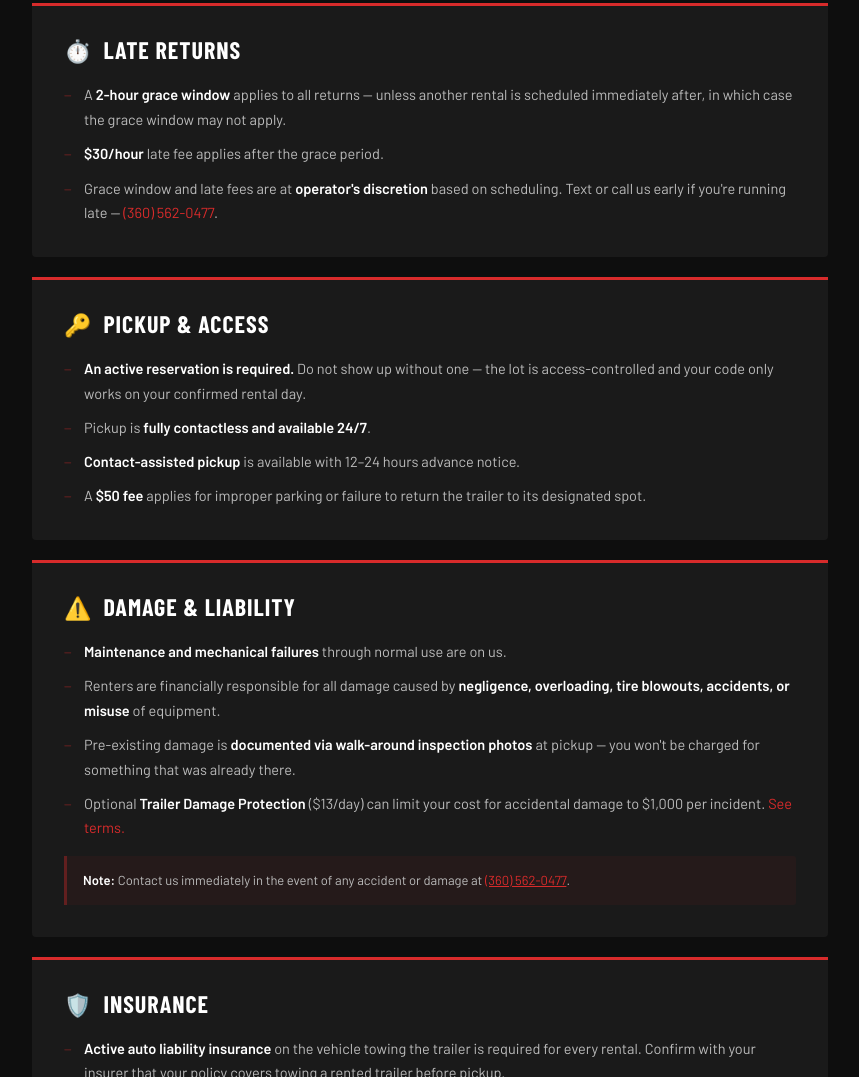
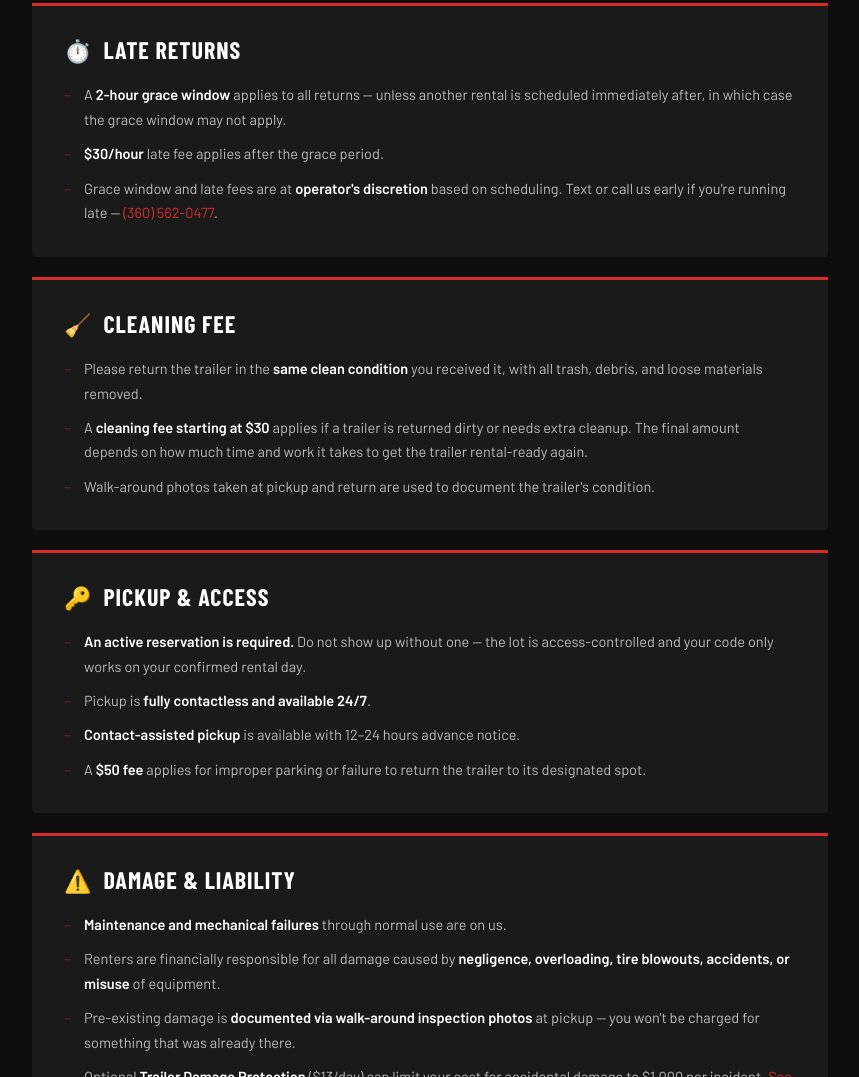
Before and after one commit to 509trailers-byte/509trailers-site, a plain HTML site: page policies.html in a window 1280 px wide. Shown: the part 730-1807 px from the top of the page, without its empty margins (210-1069 px from the left). Drawn offline with nearby package versions, Linux system fonts and the light colour scheme; a script that the page names is missing; a web font is replaced by a local one.

Commit message:
Update policies.html

```diff
--- a/policies.html
+++ b/policies.html
@@ -197,6 +197,19 @@
       <li>A <strong>2-hour grace window</strong> applies to all returns — unless another rental is scheduled immediately after, in which case the grace window may not apply.</li>
       <li><strong>$30/hour</strong> late fee applies after the grace period.</li>
       <li>Grace window and late fees are at <strong>operator's discretion</strong> based on scheduling. Text or call us early if you're running late — <a href="tel:3605620477">(360) 562-0477</a>.</li>
+    </ul>
+  </div>
+
+  <!-- CLEANING FEE -->
+  <div class="policy-card">
+    <div class="policy-card-header">
+      <span class="policy-card-icon">🧹</span>
+      <div class="policy-card-title">Cleaning Fee</div>
+    </div>
+    <ul class="policy-list">
+      <li>Please return the trailer in the <strong>same clean condition</strong> you received it, with all trash, debris, and loose materials removed.</li>
+      <li>A <strong>cleaning fee starting at $30</strong> applies if a trailer is returned dirty or needs extra cleanup. The final amount depends on how much time and work it takes to get the trailer rental-ready again.</li>
+      <li>Walk-around photos taken at pickup and return are used to document the trailer's condition.</li>
     </ul>
   </div>
 
```
